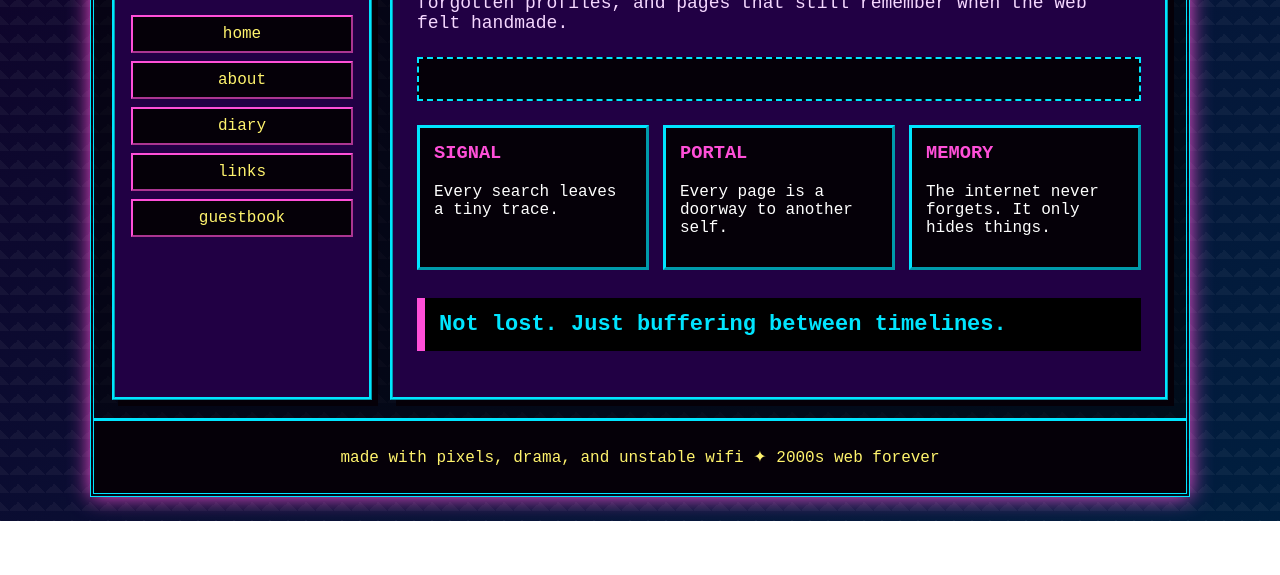
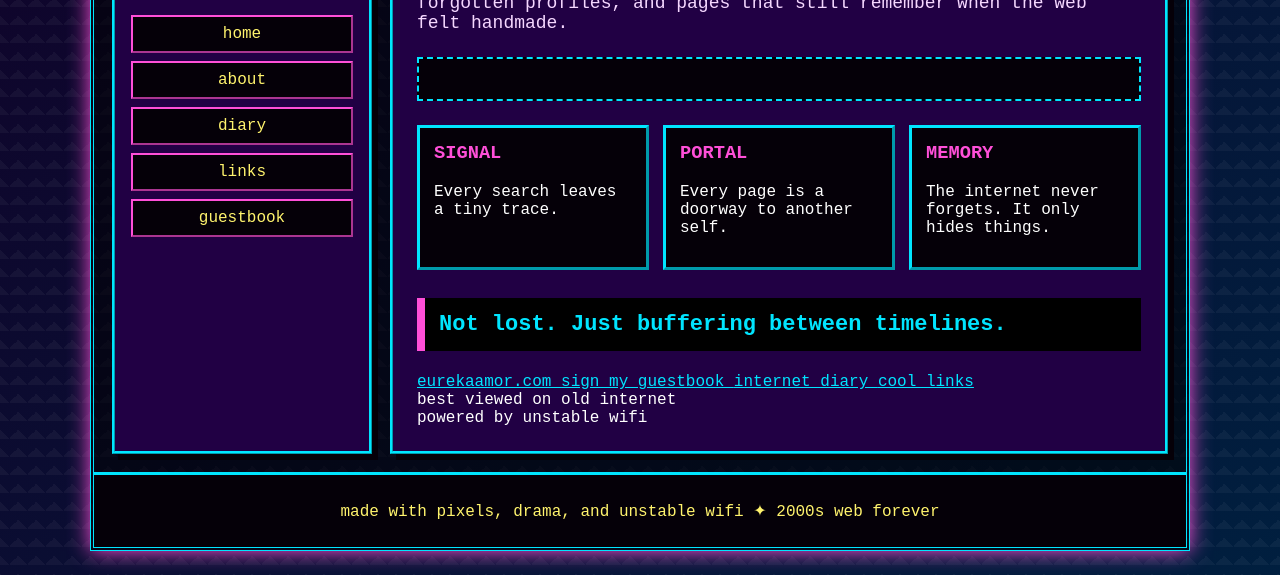
Before and after one commit to eureka-amor-index/the-internet-traveler, a plain HTML site: page index.html in a window 1280 px wide. Shown: the part 371-946 px from the top of the page. Before the commit the page ends 892 px from the top, so only its background shows below. Drawn offline with Linux system fonts and the light colour scheme.

Commit message:
Update index.html
new html botones

```diff
--- a/index.html
+++ b/index.html
@@ -1,31 +1,45 @@
 <!DOCTYPE html>
 <html lang="en">
+
 <head>
+
   <meta charset="UTF-8" />
+
   <meta name="viewport" content="width=device-width, initial-scale=1.0" />
 
   <title>The Internet Traveler | Eureka Amor</title>
 
   <meta name="description" content="The Internet Traveler is a nostalgic 2000s inspired web shrine by Eureka Amor, blending 8 bit pixels, MySpace energy, internet ghosts, and digital memories." />
 
-
   <link rel="stylesheet" href="style.css" />
-</head>
 
   <!-- Open Graph -->
+
   <meta property="og:type" content="website">
+
   <meta property="og:title" content="The Internet Traveler | Eureka Amor">
+
   <meta property="og:description" content="A nostalgic 2000s web shrine for digital wanderers, broken links, pixel portals, and beautiful internet chaos.">
+
   <meta property="og:url" content="https://eureka-amor-index.github.io/the-internet-traveler/">
+
   <meta property="og:image" content="https://eureka-amor-index.github.io/the-internet-traveler/img/the-internet-traveler-og.png">
+
   <meta property="og:image:alt" content="Pixel art Open Graph image for The Internet Traveler, a 2000s inspired web shrine by Eureka Amor.">
 
   <!-- Twitter Card -->
+
   <meta name="twitter:card" content="summary_large_image">
+
   <meta name="twitter:title" content="The Internet Traveler | Eureka Amor">
+
   <meta name="twitter:description" content="A nostalgic 2000s web shrine for digital wanderers, broken links, pixel portals, and beautiful internet chaos.">
+
   <meta name="twitter:image" content="https://eureka-amor-index.github.io/the-internet-traveler/img/the-internet-traveler-og.png">
+
   <meta name="twitter:image:alt" content="Pixel art Open Graph image for The Internet Traveler, a 2000s inspired web shrine by Eureka Amor.">
+
+  <!-- Schema -->
 
   <script type="application/ld+json">
   {
@@ -45,7 +59,12 @@
   }
   </script>
 
-<link rel="icon" href="img/favicon.png" type="image/svg+xml">
+  <!-- Favicon -->
+
+  <link rel="icon" href="img/favicon.png" type="image/png">
+
+</head>
+
 <body>
 
   <div class="page">
@@ -57,7 +76,9 @@
     <main class="layout">
 
       <aside class="sidebar">
+
         <div class="profile-box">
+
           <h2>Eureka Amor</h2>
 
           <div class="avatar">
@@ -75,18 +96,22 @@
             <li><a href="./links.html">links</a></li>
             <li><a href="./guestbook.html">guestbook</a></li>
           </ul>
+
         </div>
+
       </aside>
 
       <section class="content">
 
         <div class="window">
+
           <div class="window-header">
             <span>the-internet-traveler.exe</span>
             <span>_ □ x</span>
           </div>
 
           <div class="window-body">
+
             <h1>The Internet Traveler</h1>
 
             <p class="intro">
@@ -100,6 +125,7 @@
             </marquee>
 
             <div class="pixel-grid">
+
               <article>
                 <h3>Signal</h3>
                 <p>Every search leaves a tiny trace.</p>
@@ -114,12 +140,45 @@
                 <h3>Memory</h3>
                 <p>The internet never forgets. It only hides things.</p>
               </article>
+
             </div>
 
             <p class="quote">
               Not lost. Just buffering between timelines.
             </p>
+
+            <!-- 88x31 BUTTONS -->
+
+            <div class="buttons-88x31">
+
+              <a href="https://eurekaamor.com/" target="_blank" class="web-button">
+                eurekaamor.com
+              </a>
+
+              <a href="./guestbook.html" class="web-button">
+                sign my guestbook
+              </a>
+
+              <a href="./diary.html" class="web-button">
+                internet diary
+              </a>
+
+              <a href="./links.html" class="web-button">
+                cool links
+              </a>
+
+              <div class="web-button blink-button">
+                best viewed on old internet
               </div>
+
+              <div class="web-button cyan-button">
+                powered by unstable wifi
+              </div>
+
+            </div>
+
+          </div>
+
         </div>
 
       </section>
@@ -134,6 +193,4 @@
 
 </body>
 
-
-
 </html>
```
Lines whose indentation alone changed are shown as unchanged.
